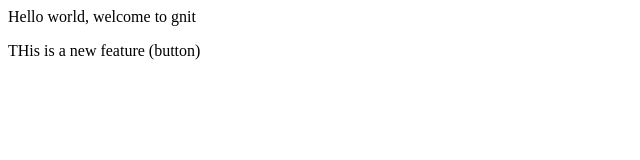
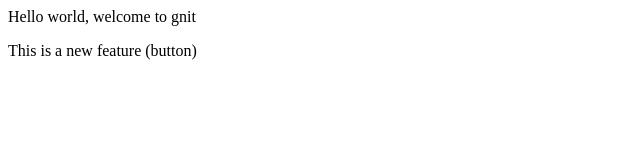
Before and after one commit to farhanmd03/LocalRepos, a plain HTML site: page index.html in a window 1280 px wide. Shown: the full height of the page, 0-640 px from the left. Drawn offline with Linux system fonts and the light colour scheme.

```diff
--- a/index.html
+++ b/index.html
@@ -1,2 +1,2 @@
 <P>Hello world, welcome to gnit</P>
-<p>THis is a new feature (button)</p>
+<p>This is a new feature (button)</p>
```
